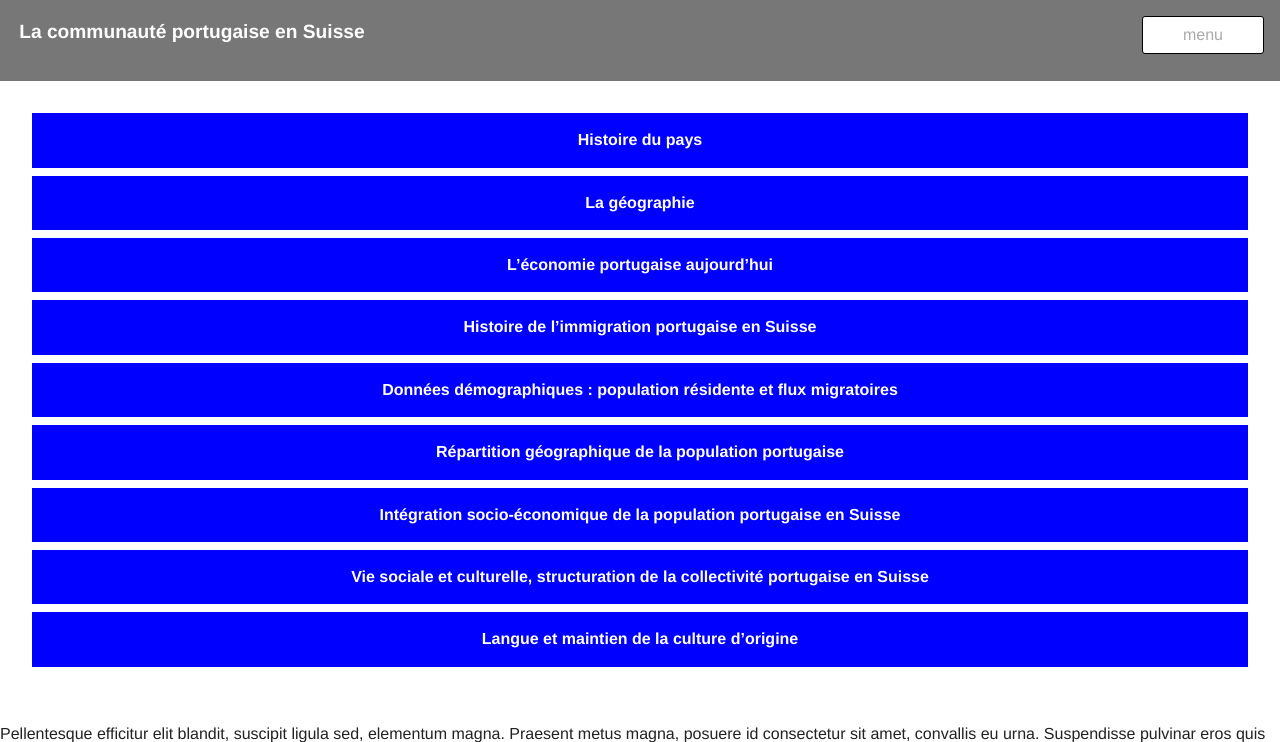
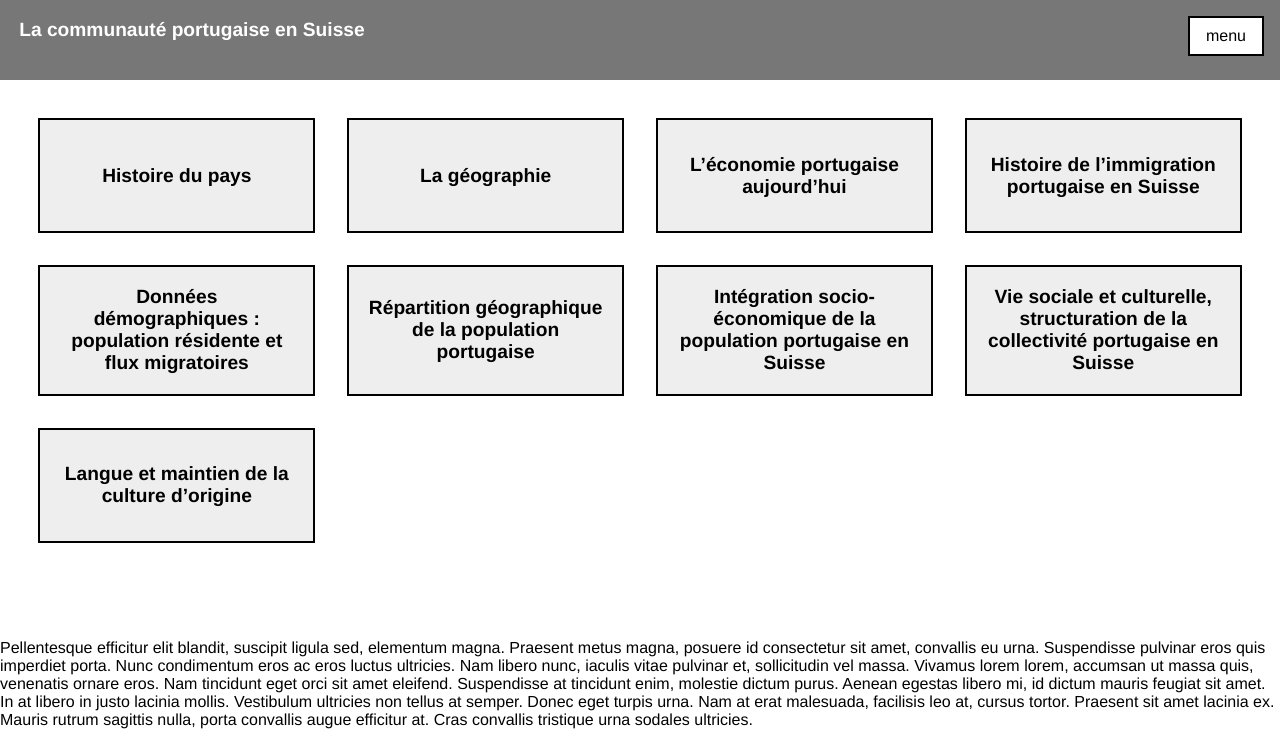
Before and after one commit to eaa-3imd-2017/header-generique, a plain HTML site: page index.html in a window 1280 px wide. Both pictures are taken after a click on the label "menu". Shown: the top 742 px of the page. Drawn offline with Linux system fonts and the light colour scheme.

Commit message:
améliorations CSS, utilisation Grid Layout

```diff
--- a/header-generique.css
+++ b/header-generique.css
@@ -2,18 +2,9 @@
    Styles du Header Générique
    ========================================================================== */
 
-html {
-  color: #222;
-  font-size: 1em;
-  line-height: 1.4;
+body {
+  margin: 0;
   font-family: "Helvetica Neue", Helvetica, Arial, sans-serif;
-  padding: 0;
-  margin: 0;
-}
-
-body {
-  padding: 0;
-  margin: 0;
 }
 
 #nav-projets {
@@ -25,11 +16,12 @@ body {
   margin-top: 0;
   padding: 1em;
   font-size: 1.2em;
+  width: calc(100% - 150px);
 }
 
-#nav-projets ol {
-  display: none;
-}
+/*
+La checkbox invisible
+*/
 
 #nav-check {
   position: absolute;
@@ -40,7 +32,36 @@ body {
   top:-100%;*/
 }
 
+/* Le menu hamburger */
+
+#nav-projets label {
+  position: absolute;
+  cursor: pointer;
+  border: 2px solid black;
+  background: white;
+  top: 1em;
+  right: 1em;
+  width: auto;
+  padding: 0.5em 1em ;
+  line-height: 20px;
+  color: #000;
+}
+
 /*
+ Le menu déroulant
+*/
+
+#nav-projets ol {
+  display: none;
+  background: #fff;
+}
+
+#nav-check:checked + ol {
+  display: flex;
+}
+
+/*
+
   Rappel sélecteurs CSS:
 
   http://cours-web.ch/css/
@@ -51,34 +72,6 @@ body {
 
 */
 
-#nav-projets label {
-  position: absolute;
-  cursor: pointer;
-  border: 1px solid black;
-  background: white;
-  top: 1em;
-  right: 1em;
-  padding:10px;
-  width: 100px;
-  border-radius: 3px;
-  padding: 8px 10px;
-  color: #aaa;
-  line-height:20px;
-  text-align:center;
-}
-
-label:after {
-/*  content: "Open";
-  padding-left: 3em;
-  display: block;*/
-}
-
-#nav-check:checked + ol {
-  display: flex;
-/*  position: absolute;*/
-  background: #fff;
-}
-
 #nav-projets ol {
   flex-direction: column;
   width: 100%;
@@ -88,23 +81,83 @@ label:after {
   list-style: none;
 }
 
+/*
+ Position du menu
+*/
+
 #nav-projets a {
   display: flex;
   box-sizing: border-box;
   text-align: center;
-  font-weight: bold;
-  color: white;
-  background: blue;
-  text-decoration: none;
   width: 100%;
   min-height: 2em;
   justify-content: center;
   align-items: center;
   padding: 1em;
+}
+
+#nav-projets li {
   margin-bottom: 0.5em;
-/*  box-shadow: 0 0 3em 1em rgba(0,0,255,0.2) inset;
-*/}
+}
+
+/*
+ Style du menu
+*/
+
+#nav-projets a {
+  font-weight: bold;
+  color: black;
+  background: #eee;
+  text-decoration: none;
+  border: 2px solid black;
+}
 
 #nav-projets a:hover {
-  background-color: skyblue;
+  background-color: #ccc;
 }
+
+/*
+ MediaQueries
+*/
+
+@media only screen and (min-width: 30em) {
+
+    #nav-check:checked + ol {
+
+      display: grid;
+      grid-template-columns: 1fr 1fr;
+      grid-gap: 2.5vw;
+      justify-content: center;
+      margin-bottom: 3em;
+
+      font-size: 1em;
+
+    }
+
+    #nav-projets li {
+      margin: 0;
+    }
+
+    #nav-projets li a {
+      height: 100%;
+      min-height: 6em;
+  }
+}
+
+@media only screen and (min-width: 45em) {
+
+    #nav-check:checked + ol {
+      grid-template-columns: 1fr 1fr 1fr;
+      font-size: 1.2em;
+    }
+
+}
+
+@media only screen and (min-width: 60em) {
+
+    #nav-check:checked + ol {
+      grid-template-columns: repeat(4, 1fr);
+      font-size: 1.2em;
+    }
+
+}
```
